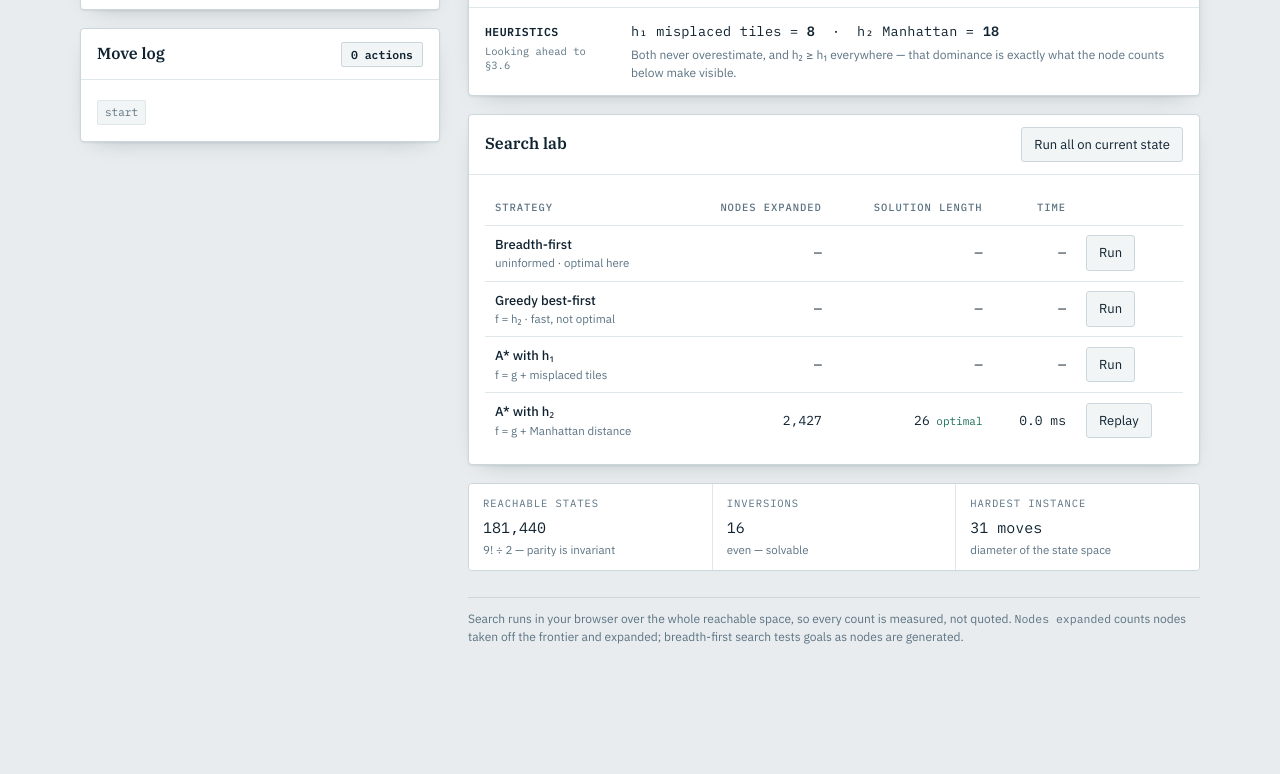
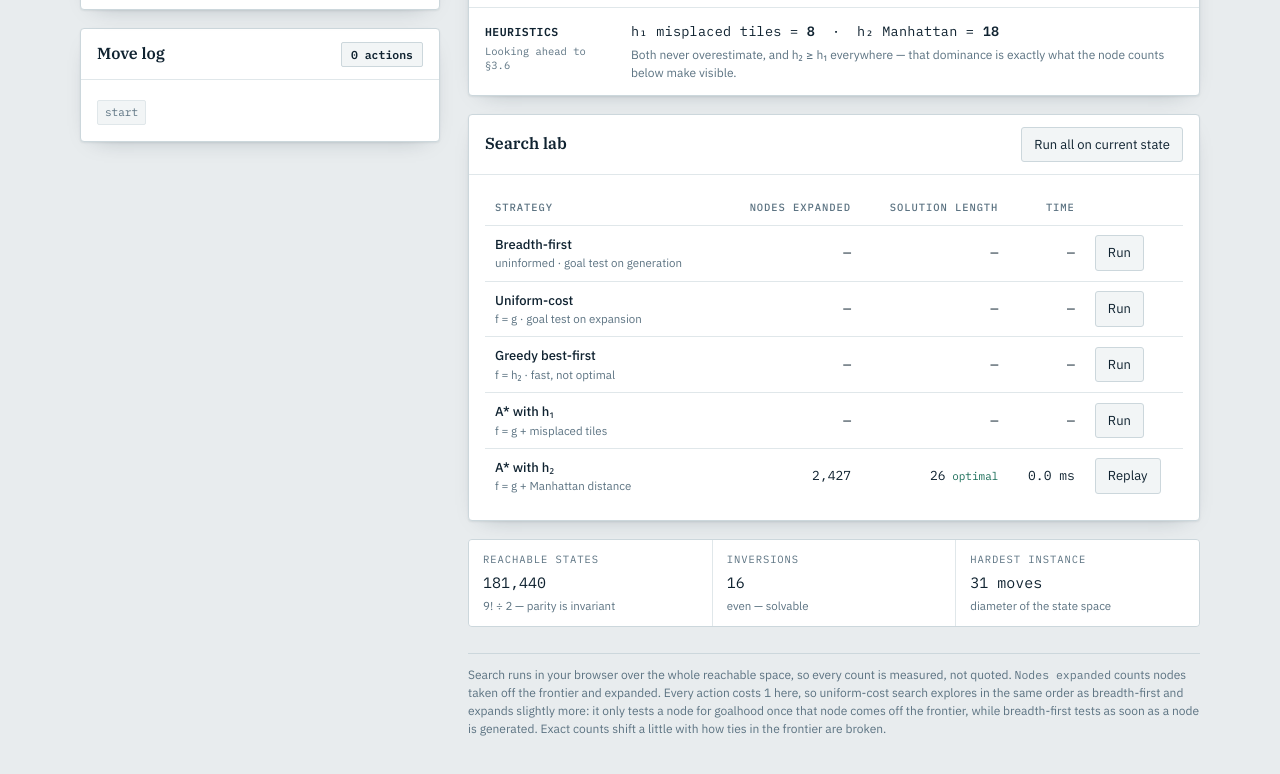
Before and after one commit to yujiaw98/8-puzzle, a plain HTML site: page index.html in a window 1280 px wide. Shown: the part 776-1550 px from the top of the page. Before the commit the page ends 1478 px from the top, so only its background shows below. Drawn offline with Linux system fonts and the light colour scheme.

Commit message:
Add files via upload

```diff
--- a/index.html
+++ b/index.html
@@ -472,7 +472,7 @@
       </dl>
 
       <footer>
-        Search runs in your browser over the whole reachable space, so every count is measured, not quoted. <code>Nodes expanded</code> counts nodes taken off the frontier and expanded; breadth-first search tests goals as nodes are generated.
+        Search runs in your browser over the whole reachable space, so every count is measured, not quoted. <code>Nodes expanded</code> counts nodes taken off the frontier and expanded. Every action costs 1 here, so uniform-cost search explores in the same order as breadth-first and expands slightly more: it only tests a node for goalhood once that node comes off the frontier, while breadth-first tests as soon as a node is generated. Exact counts shift a little with how ties in the frontier are broken.
       </footer>
     </div>
   </div>
@@ -746,11 +746,14 @@
     return {expanded:expanded, actions:null, ms:performance.now()-t0};
   }
 
+  function zero(){ return 0; }
+
   var STRATS = [
-    {id:"bfs",   name:"Breadth-first",  sub:"uninformed · optimal here",      run:function(s){ return bfs(s); },                  heavy:true},
-    {id:"greedy",name:"Greedy best-first", sub:"f = h₂ · fast, not optimal",  run:function(s){ return bestFirst(s, h2, false); }},
-    {id:"astar1",name:"A* with h₁",     sub:"f = g + misplaced tiles",        run:function(s){ return bestFirst(s, h1, true); }},
-    {id:"astar2",name:"A* with h₂",     sub:"f = g + Manhattan distance",     run:function(s){ return bestFirst(s, h2, true); }}
+    {id:"bfs",   name:"Breadth-first",     sub:"uninformed · goal test on generation", run:function(s){ return bfs(s); }},
+    {id:"ucs",   name:"Uniform-cost",      sub:"f = g · goal test on expansion",       run:function(s){ return bestFirst(s, zero, true); }},
+    {id:"greedy",name:"Greedy best-first", sub:"f = h₂ · fast, not optimal",           run:function(s){ return bestFirst(s, h2, false); }},
+    {id:"astar1",name:"A* with h₁",        sub:"f = g + misplaced tiles",              run:function(s){ return bestFirst(s, h1, true); }},
+    {id:"astar2",name:"A* with h₂",        sub:"f = g + Manhattan distance",           run:function(s){ return bestFirst(s, h2, true); }}
   ];
   var runs = {};
 
@@ -759,7 +762,7 @@
   function drawResults(){
     results.innerHTML = "";
     // Only optimal strategies establish the benchmark length.
-    var lengths = ["bfs","astar1","astar2"]
+    var lengths = ["bfs","ucs","astar1","astar2"]
       .filter(function(k){ return runs[k] && runs[k].actions; })
       .map(function(k){ return runs[k].actions.length; });
     best = lengths.length ? Math.min.apply(null, lengths) : null;
```
